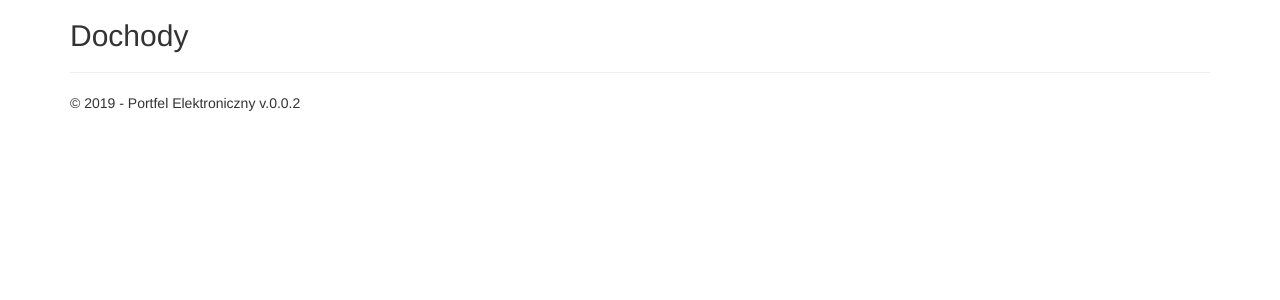
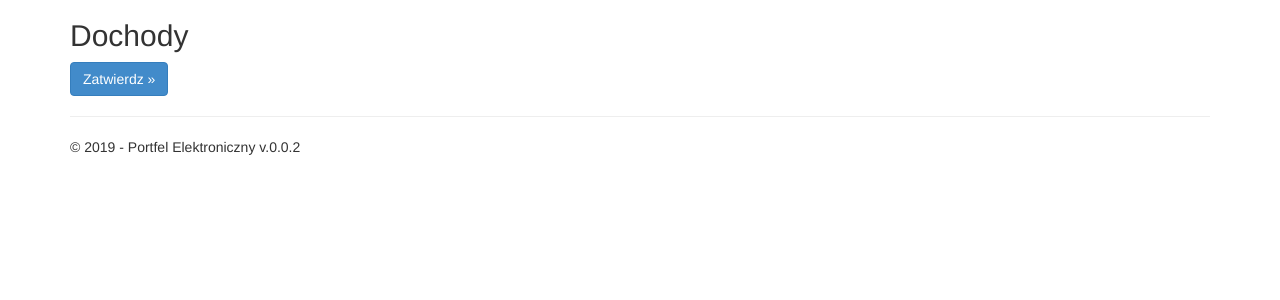
Before and after one commit to mateochnik/PortfelElektroniczny, a Django app: page /dochody in a window 1280 px wide. Shown: the part 51-351 px from the top of the page. Run offline with Django 3.2, Linux system fonts and the light colour scheme; some libraries are stand-ins or nearby versions.

Commit message:
zatwierdz

```diff
--- a/PortfelElektroniczny/app/templates/app/dochody.html
+++ b/PortfelElektroniczny/app/templates/app/dochody.html
@@ -4,6 +4,6 @@
 
 <h2>{{ title }}</h2>
 
-
+<p><a href="login/" class="btn btn-primary btn-large">Zatwierdz &raquo;</a> </p>
 <p></p>
 {% endblock %}
```
